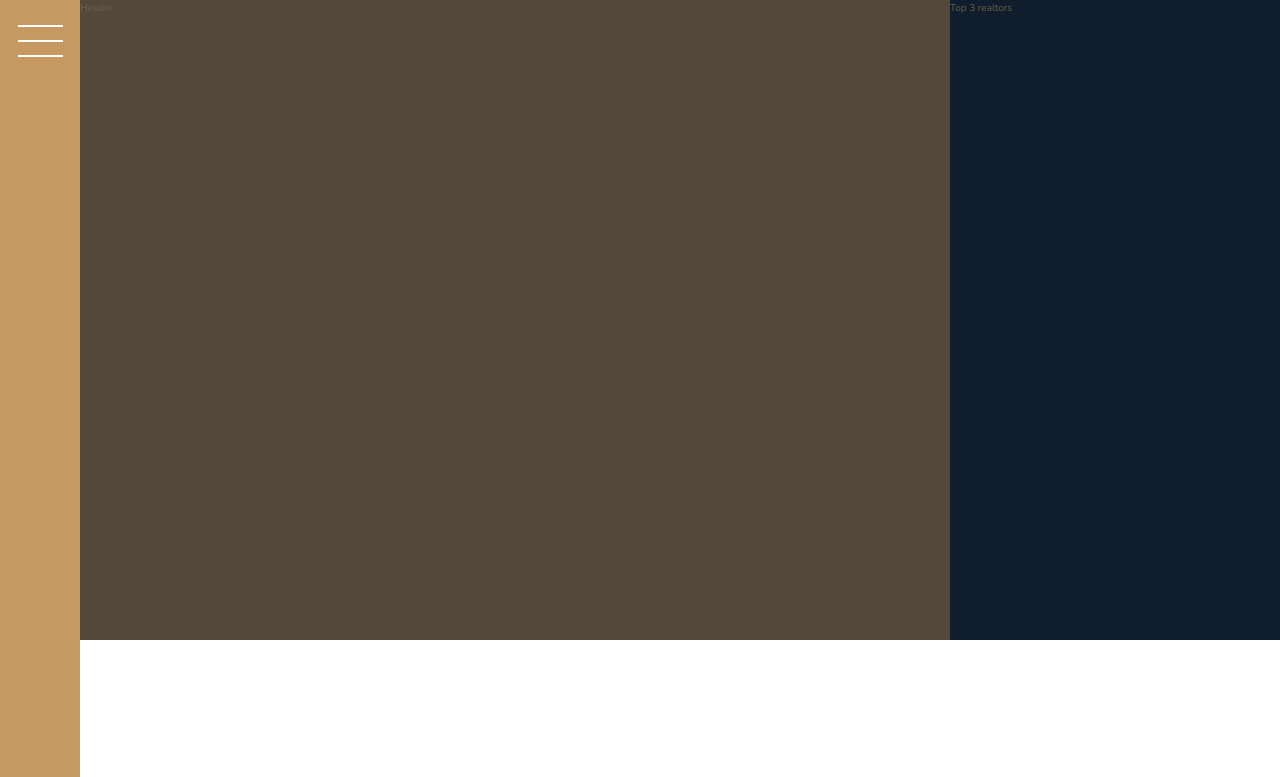
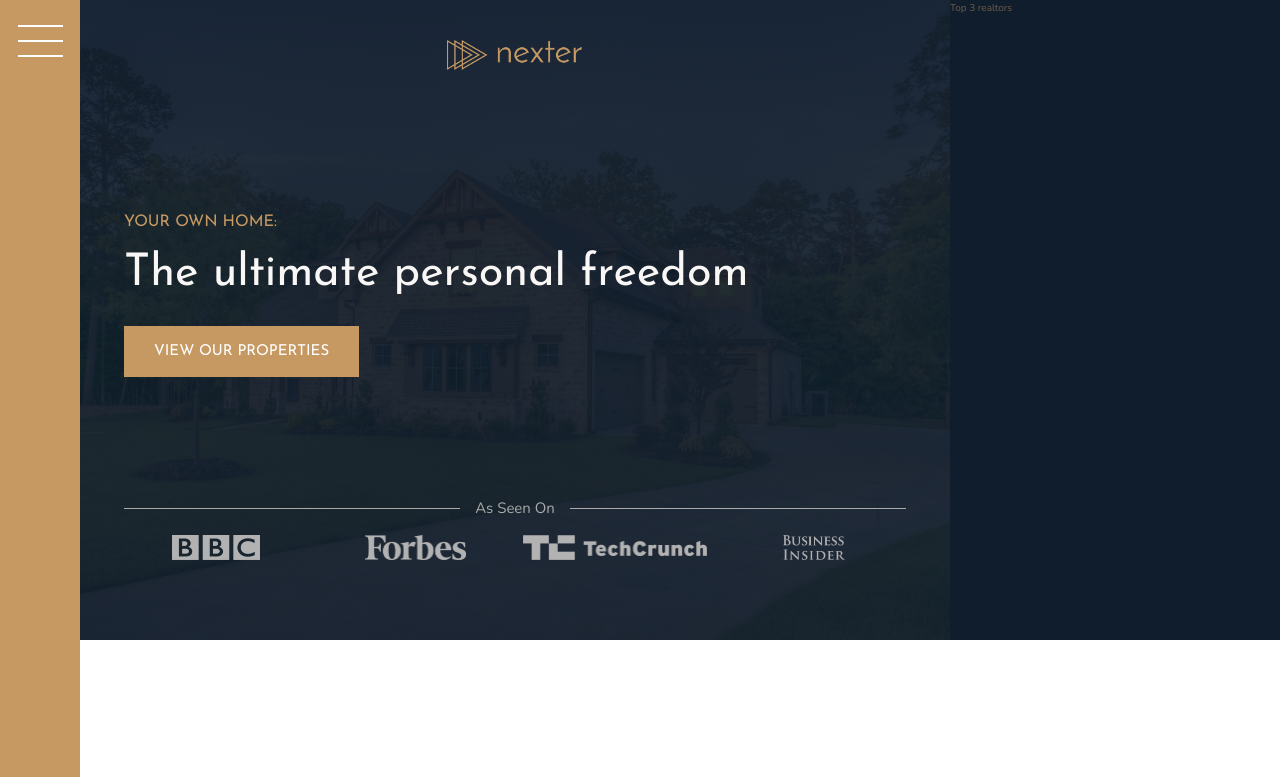
Before and after one commit to pad6y/css-nexter, a website: page index.html in a window 1280 px wide. Shown: the top 777 px of the page. Drawn offline with nearby package versions, Linux system fonts and the light colour scheme.

Commit message:
Header section completed -119

```diff
--- a/index.html
+++ b/index.html
@@ -17,7 +17,17 @@
         </div>
 
         <header class="header">
-            Header
+            <img src="img/logo.png" alt="Nexter logo" class="header__logo">
+            <h3 class="heading-3">Your own home:</h3>
+            <h1 class="heading-1">The ultimate personal freedom</h1>
+            <button class="btn header__btn">View our properties</button>
+            <div class="header__seenon-text">As Seen On</div>
+            <div class="header__seenon-logos">
+                <img src="img/logo-bbc.png" alt="Seen on logo 1">
+                <img src="img/logo-forbes.png" alt="Seen on logo 2">
+                <img src="img/logo-techcrunch.png" alt="Seen on logo 3">
+                <img src="img/logo-bi.png" alt="Seen on logo 4">
+            </div>
         </header>
 
         <div class="realtors">
--- a/sass/_header.scss
+++ b/sass/_header.scss
@@ -1,4 +1,59 @@
 .header {
    background-color: $color-grey-dark-1;
    grid-column: full-start / col-end 6;
+   background-image: linear-gradient(rgba($color-secondary, .93), rgba($color-secondary, .93)), url(../img/hero.jpeg);
+   background-size: cover;
+   background-position: center;
+   padding: 8rem;
+   padding-top: 4rem;
+
+   display: grid;
+   grid-template-rows: 1fr min-content 6rem 1fr;
+   grid-template-columns: max-content;
+   grid-row-gap: 1.5rem;
+   justify-content: center;
+
+   &__logo {
+      height: 3rem;
+      justify-self: center;
+   }
+
+   &__btn {
+      align-self: start;
+      justify-self: start;
+
+   }
+
+   &__seenon-text {
+      display: grid;
+
+      grid-template-columns: 1fr max-content 1fr;
+      align-items: center;
+      grid-column-gap: 1.5rem;
+
+      font-size: 1.5rem;
+      color: $color-grey-light-2;
+
+      &::before,
+      &::after {
+         content: "";
+         height: 1px;
+         display: block;
+         background-color: currentColor;
+      }
+   }
+
+   &__seenon-logos {
+
+      display:grid;
+      grid-template-columns: repeat(4, 1fr);
+      grid-column-gap: 1.5rem;
+      justify-items: center;
+
+      img {
+         height: 2.5rem;
+         filter: brightness(70%);
+      }
+   }
+
 }
--- a/sass/_typography.scss
+++ b/sass/_typography.scss
@@ -6,6 +6,9 @@
 .heading {
    &-1{
       @extend %heading;
+      font-size: 4.5rem;
+      color: $color-grey-light-1;
+      line-height: 1;
    }
 
    &-2{
```
Also changed, not shown: css/style.css.
